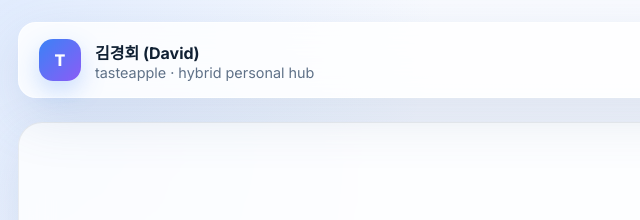
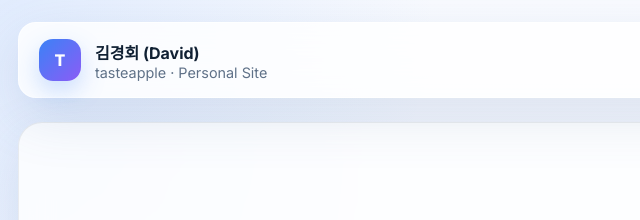
Before and after one commit to tasteapple/tasteapple.github.io, a plain HTML site: page index.html in a window 1280 px wide. Shown: the top 220 px of the page, 0-640 px from the left. Drawn offline with Linux system fonts and the light colour scheme.

Commit message:
style: update homepage subtitle to personal site

```diff
--- a/index.html
+++ b/index.html
@@ -17,7 +17,7 @@
         <div class="brand-mark">T</div>
         <div>
           <strong>김경회 (David)</strong>
-          <span>tasteapple · hybrid personal hub</span>
+          <span>tasteapple · Personal Site</span>
         </div>
       </a>
       <nav class="nav">
```
